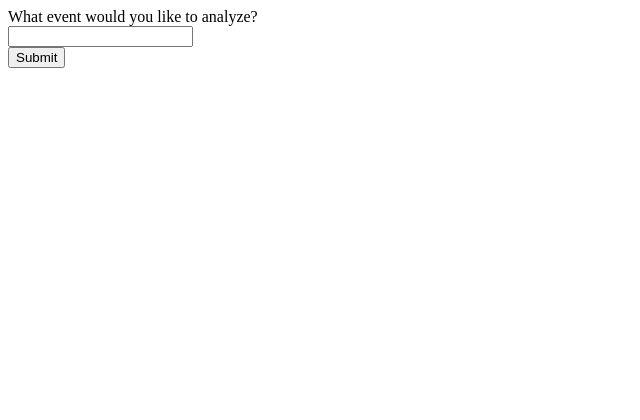
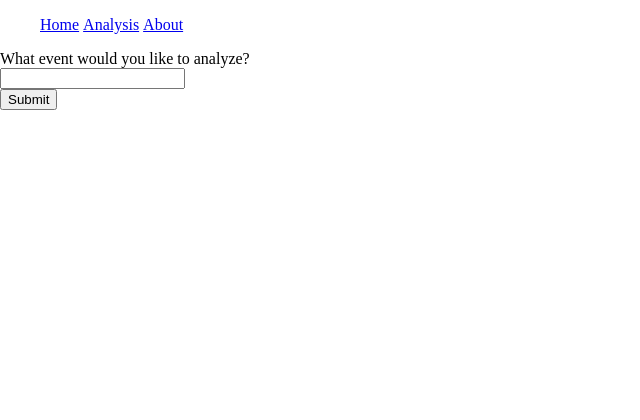
Before and after one commit to lingsitu1290/Protests-Vis, a Flask app: page /analyze in a window 1280 px wide. Shown: the top 420 px of the page, without its empty margins (0-640 px from the left). Before the commit the page ends 68 px from the top, so only its background shows below. Run offline with Flask 2, Linux system fonts and the light colour scheme.

Commit message:
Created Nav Bar.

```diff
--- a/static/css/style.css
+++ b/static/css/style.css
@@ -12,3 +12,7 @@ body {
     height: 100%;
     width:100%;
 }
+
+li {
+    display: inline;
+}
--- a/templates/base.html
+++ b/templates/base.html
@@ -2,14 +2,15 @@
 <html>
     <head>
       <title>Protests</title>
+      <link rel="stylesheet" type="text/css" href="../static/css/style.css">
     </head>
 
     <body>
-      <!-- {% for message in get_flashed_messages() %}
-        {{ message }}
-      {% endfor %} -->
-
-
+      <ul>
+        <li><a href="/">Home</a></li>
+        <li><a href="/analyze">Analysis</a></li>
+        <li><a href="/sentiment">About</a></li>
+      </ul>
 
       {% block content %} CONTENT {% endblock %}
 
--- a/templates/heat.html
+++ b/templates/heat.html
@@ -1,7 +1,6 @@
 {% extends 'base.html' %}
 {% block content %}
 
-    <link rel="stylesheet" type="text/css" href="../static/css/style.css">
     <script type="text/javascript" src="https://maps.googleapis.com/maps/api/js?v=3&sensor=false">
     </script>
     <script type="text/javascript" src="../static/javascript/heatmap.js">
```
Also changed, not shown: static/javascript/heatmap.js (+42 -0 lines).
